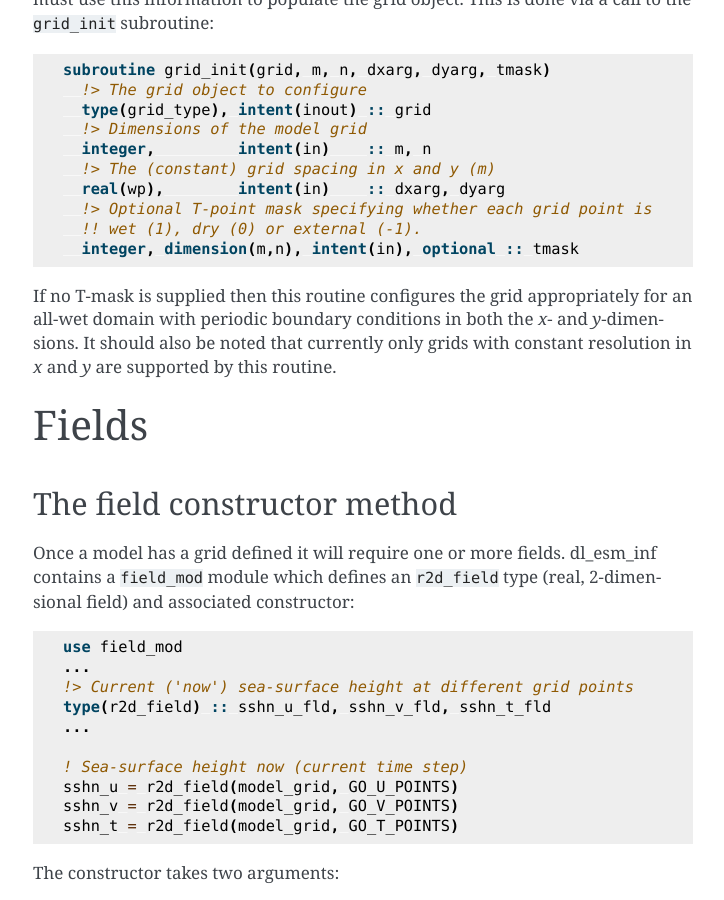
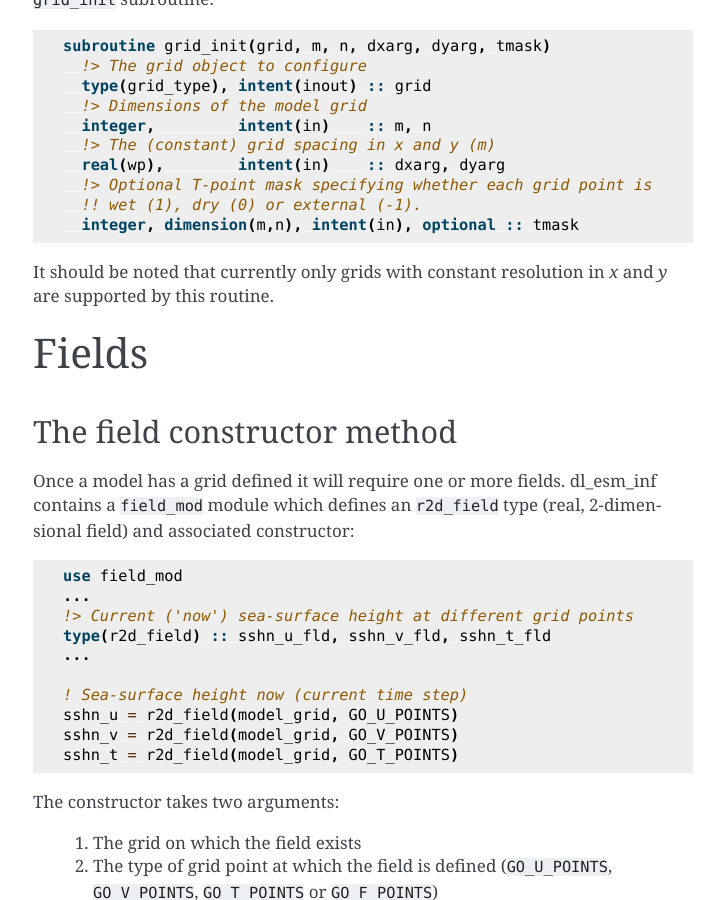
Before and after one commit to stfc/dl_esm_inf, a Sphinx documentation site: the page built from doc/api.rst, in a window 1280 px wide and 900 px high, scrolled down 2053 px. Shown: the whole window, without its empty margins (387-1111 px from the left). Built offline with Sphinx 7.4.7, drawn with Linux system fonts in a browser that asks for light colours; some of the changed text lies outside the part shown.

Commit message:
#64 Allow not using a t-mask with non-periodic boundary conditions.

```diff
--- a/doc/api.rst
+++ b/doc/api.rst
@@ -49,7 +49,7 @@
 Name             Description
 ===============  =========================================
 GO_BC_NONE       No boundary conditions are applied.
-GO_BC_EXTERNAL   Some external forcing is applied. This must be implemented by a kernel. The domain must be defined with a T-point mask (see :ref:`gocean1.0-grid-init`).
+GO_BC_EXTERNAL   Some external forcing is applied. This must be implemented by a kernel.
 GO_BC_PERIODIC   Periodic boundary conditions are applied.
 ===============  =========================================
 
@@ -98,11 +98,8 @@
     !! wet (1), dry (0) or external (-1).
     integer, dimension(m,n), intent(in), optional :: tmask
 
-If no T-mask is supplied then this routine configures the grid
-appropriately for an all-wet domain with periodic boundary conditions
-in both the *x*- and *y*-dimensions. It should also be noted that
-currently only grids with constant resolution in *x* and *y* are
-supported by this routine.
+It should be noted that currently only grids with constant
+resolution in *x* and *y* are supported by this routine.
 
 .. _gocean1.0-fields:
 
```
Also changed, not shown: 1 other file.
